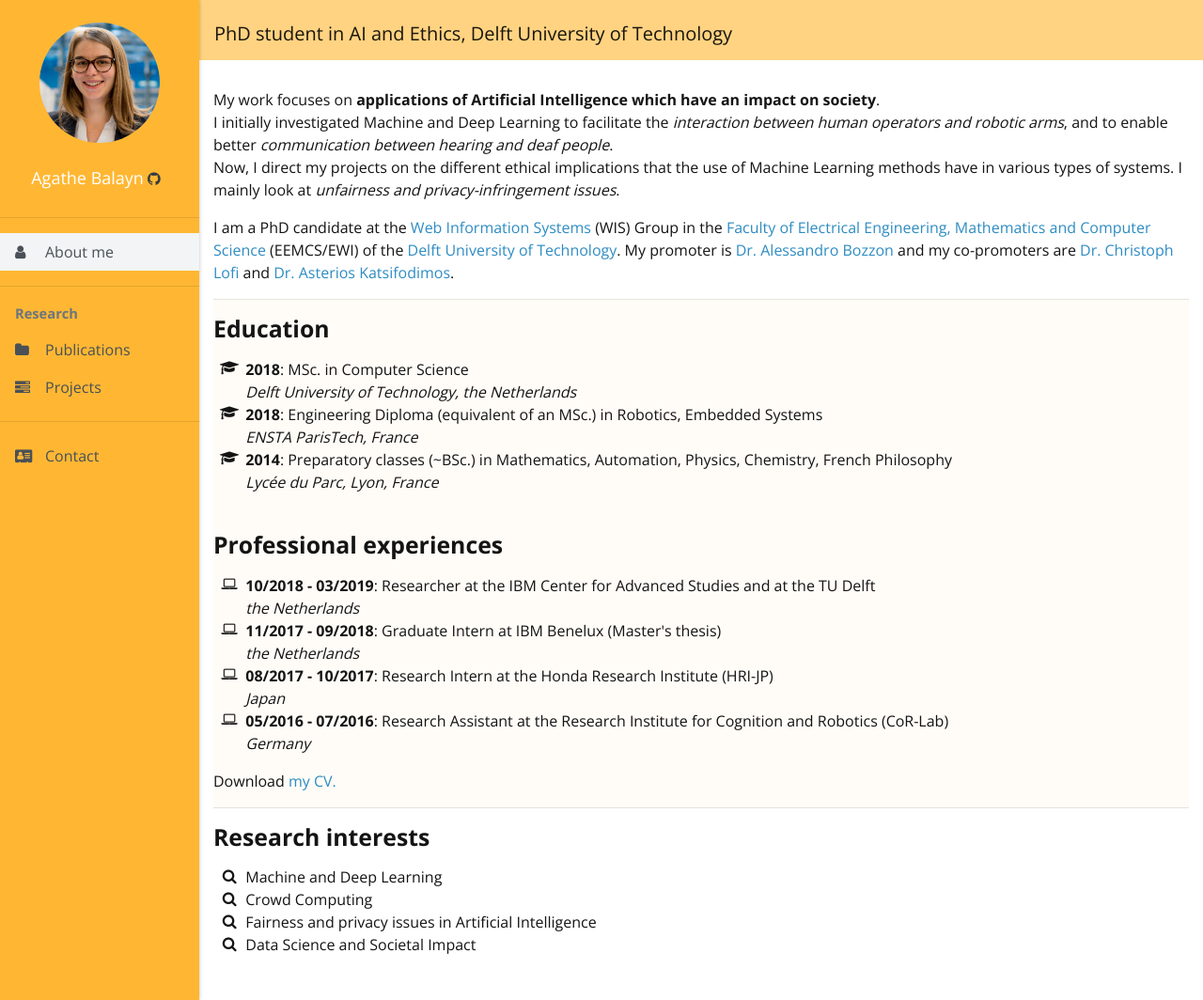
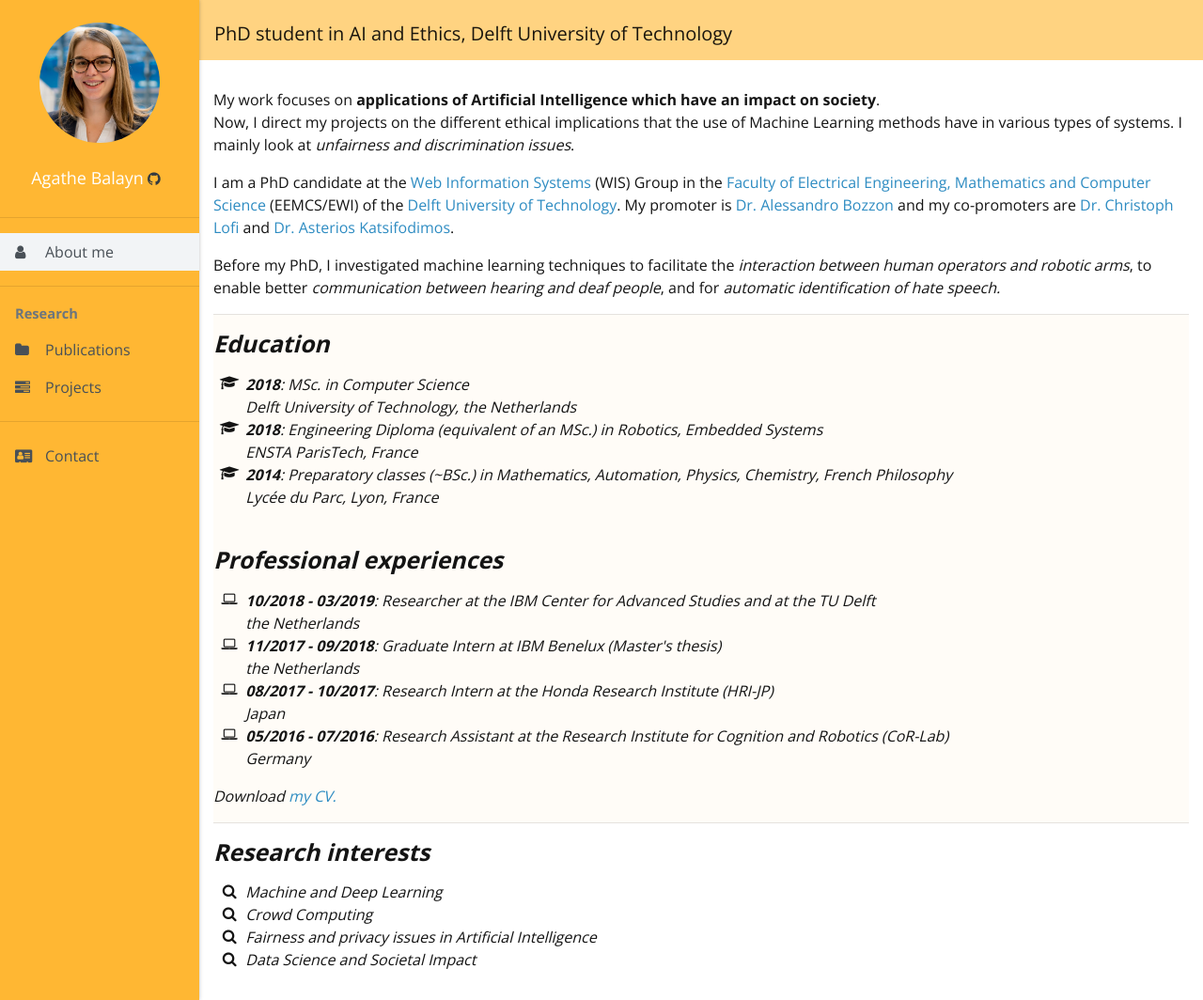
Before and after one commit to agathe-balayn/agathe-balayn-old-website.github.io, a Jekyll site: the page built from docs/index.html, in a window 1280 px wide. Shown: the whole page at 94% size. Built offline with Jekyll 4.4.1, drawn with Linux system fonts in a browser that asks for light colours; nearby versions of some CDN libraries.

Commit message:
test new laptop setup

```diff
--- a/docs/index.html
+++ b/docs/index.html
@@ -101,9 +101,7 @@
            <p>
           My work focuses on <b> applications of Artificial Intelligence which have an impact on society</b>.
           <br>
-          I initially investigated Machine and Deep Learning to facilitate the <i> interaction between human operators and robotic arms</i>, and to enable better <i> communication between hearing and deaf people</i>.
-          <br>
-          Now, I direct my projects on the different ethical implications that the use of Machine Learning methods have in various types of systems. I mainly look at <i> unfairness and privacy-infringement issues</i>.
+          Now, I direct my projects on the different ethical implications that the use of Machine Learning methods have in various types of systems. I mainly look at <i> unfairness and discrimination issues</i>.
           </p>
 
           <!--<h1>Introduction</h1>-->
@@ -112,6 +110,8 @@
 
           My promoter is <a href="http://www.alessandrobozzon.com/">Dr. Alessandro Bozzon</a> and my co-promoters are <a href="https://www.tudelft.nl/ewi/over-de-faculteit/afdelingen/software-technology/web-information-systems/people/christoph-lofi/">Dr. Christoph Lofi</a> and <a href="http://asterios.katsifodimos.com/">Dr. Asterios Katsifodimos</a>.
           </p>
+
+          <p>Before my PhD, I investigated machine learning techniques to facilitate the <i> interaction between human operators and robotic arms</i>, to enable better <i> communication between hearing and deaf people</i>, and for <i> automatic identification of hate speech.</p>
 
           <!--<h2>Background</h2>-->
           <div style="background-color: #fffcf7;margin:0px;">
```
